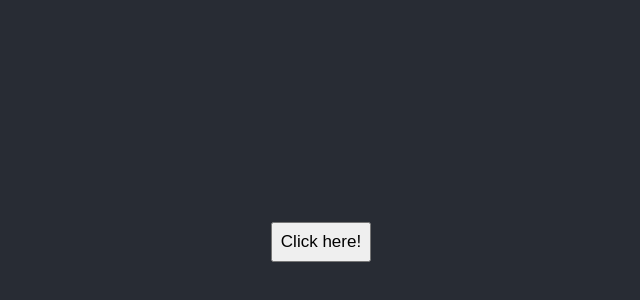
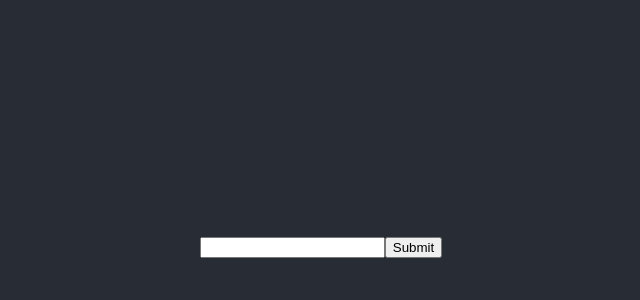
Before and after one commit to isti20/react-basic, a React (Create React App) app: page / in a window 1280 px wide. Shown: the part 158-458 px from the top of the page, without its empty margins (319-959 px from the left). Built offline with nearby package versions, Linux system fonts and the light colour scheme.

Commit message:
Event handler class component: Contoh 4

```diff
--- a/src/App.js
+++ b/src/App.js
@@ -1,11 +1,11 @@
-import EventClass3 from './components/EventClass3';
+import EventClass4 from './components/EventClass4';
 import './App.css';
 
 function App() {
   return (
     <div className="App">
       <header className="App-header">
-        <EventClass3 />
+        <EventClass4 />
       </header>
     </div>
   );
--- /dev/null
+++ b/src/components/EventClass4.jsx
@@ -0,0 +1,26 @@
+import React, { Component } from "react";
+
+class EventClass4 extends Component {
+  state = {
+    counter: 0,
+  };
+
+  handleSubmit = (event) => {
+    event.preventDefault();
+    console.log(event);
+  };
+
+  render() {
+    console.log(this.state.counter);
+    return (
+      <div>
+        <form onSubmit={this.handleSubmit}>
+          <input type="text" name="username" />
+          <button type="submit">Submit</button>
+        </form>
+      </div>
+    );
+  }
+}
+
+export default EventClass4;
```
